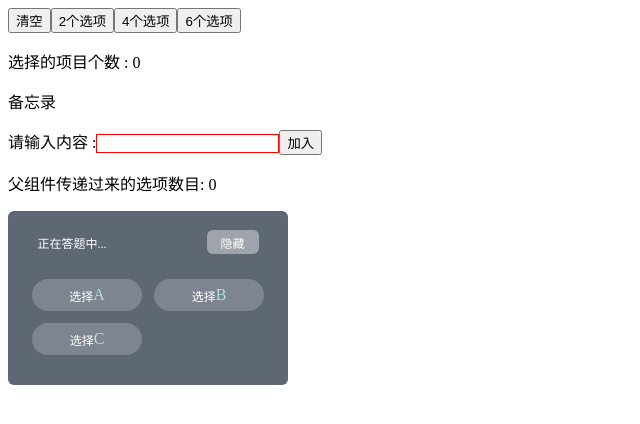
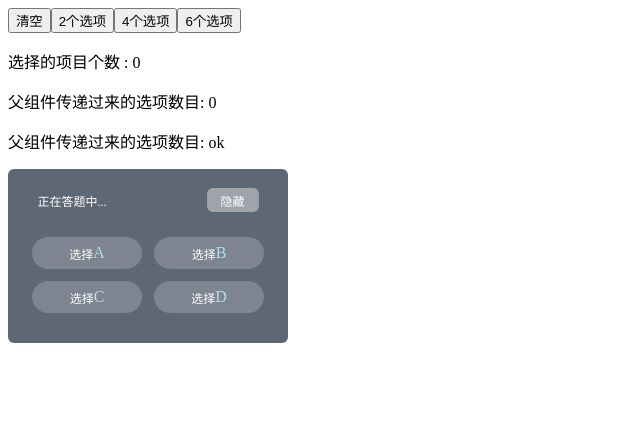
Before and after one commit to guokaigdg/react-my-app, a React (Create React App) app: page / in a window 1280 px wide. Shown: the top 424 px of the page, without its empty margins (0-640 px from the left). Built offline with nearby package versions, Linux system fonts and the light colour scheme.

Commit message:
优化答题区选项可根据传值自动改变

```diff
--- a/src/AnswerArea/index.css
+++ b/src/AnswerArea/index.css
@@ -109,3 +109,9 @@
     color: powderblue;
     /* background-image: url('~ROOT/shared/assets/image/button-play-media-60-72-190314.png'); */
 }
+.ceshi{
+    width: 110px;
+    height: 32px;
+    margin:  6px;
+    background-color:palegreen;
+}
--- a/src/AnswerArea/index.js
+++ b/src/AnswerArea/index.js
@@ -14,19 +14,39 @@ static defaultProps = {
     this.state = {
       isShow:false,
       chooseOption: 'null',
-      list: [],
+      list0: [],
+      list2: ['A','B'],
+      list3: ['A','B','C'],
+      list: ['A','B','C','D'],
+      list5: ['A','B','C','D','E'],
+      list6: ['A','B','C','D','E','F'],
+      guokai: 'ok',
     }
   }
   render() {
     const {count} = this.props; //父组件传递过来选项个数
 
-    // 根据父组件传递发个数渲染生成选项数目
-    // const renderAnswerOptions = () => {
-    //     return elclasses.map((elclass, i) => <div key={elclass} ref={highlightRefs.current[i]} className="guide-element-highlight guide-showElement" />)
-    // }
+    const renderAnswerOptions = () => {  // 根据父组件传递发个数渲染生成选项数目
+
+        return this.state.list.map((item, index) =>
+        <div
+          key = {index}
+          className = {CX({
+          'answer-options': true,
+          'answer-options-on': this.state.chooseOption === item,
+           })}
+          onClick = {this.handlechoose.bind(this,item)}
+          >
+          <span className = 'answer-content-chose-font'>选择</span>
+          <span className = 'answer-options-letter-font'>{item}</span>
+          </div>
+        )
+    }
   	return(
       <div>
       <p> 父组件传递过来的选项数目: {count}</p>
+      <p> 父组件传递过来的选项数目: {this.state.guokai}</p>
+      {/* <li>{this.status.list2}</li> */}
       <div className = 'answer-border'>
         <div className = 'answer-title'>
           <div className = 'answer-title-left'>
@@ -38,36 +58,7 @@ static defaultProps = {
         </div>
 
         <div className = 'answer-content'>
-            {/* 渲染选择项 */}
-            {/* {renderAnswerOptions()}  */}
-
-              <div className = {CX({
-                'answer-options': true,
-                'answer-options-on': this.state.chooseOption === 'A',
-                 })}
-                onClick = {this.handlechoose.bind(this,'A')}
-                >
-                <span className = 'answer-content-chose-font'>选择</span>
-                <span className = 'answer-options-letter-font'>A</span>
-                 </div>
-              <div className = {CX({
-                'answer-options': true,
-                'answer-options-on': this.state.chooseOption === 'B',
-              })}
-                onClick = {this.handlechoose.bind(this,'B')}
-              >
-                <span className = 'answer-content-chose-font'>选择</span>
-                <span className = 'answer-options-letter-font'>B</span>
-              </div>
-              <div className = {CX({
-                'answer-options': true,
-                'answer-options-on': this.state.chooseOption === 'C',
-              })}
-                onClick = {this.handlechoose.bind(this,'C')}
-              >
-                <span className = 'answer-content-chose-font'>选择</span>
-                <span className = 'answer-options-letter-font'>C</span>
-              </div>
+            {renderAnswerOptions()}
         </div>
       </div>
       </div>
--- a/src/App.js
+++ b/src/App.js
@@ -14,13 +14,14 @@ class App extends Component{
   return (
    <Fragment>
        <button onClick = {this.handleClicknum.bind(this,'null')}>清空</button>
-       <button onClick = {this.handleClicknum.bind(this, '2')}>2个选项</button>
-       <button onClick = {this.handleClicknum.bind(this, '4')}>4个选项</button>
-       <button onClick = {this.handleClicknum.bind(this, '6')}>6个选项</button>
+       <button onClick = {this.handleClicknum.bind(this, 2)}>2个选项</button>
+       <button onClick = {this.handleClicknum.bind(this, 4)}>4个选项</button>
+       <button onClick = {this.handleClicknum.bind(this, 6)}>6个选项</button>
        <p>选择的项目个数 : {this.state.answernum}</p>
        {/* <p>{this.state.answernum}</p> */}
-      <TodoList/>
+      {/* <TodoList/> */}
       <AnswerArea count ={this.state.answernum}/>
+
    </Fragment>
   )
   }
```
